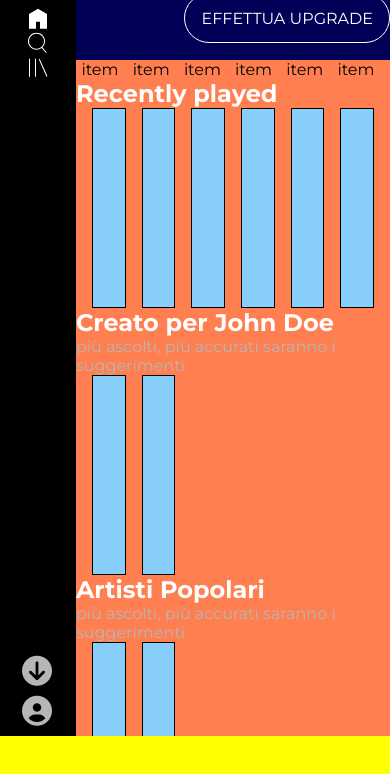
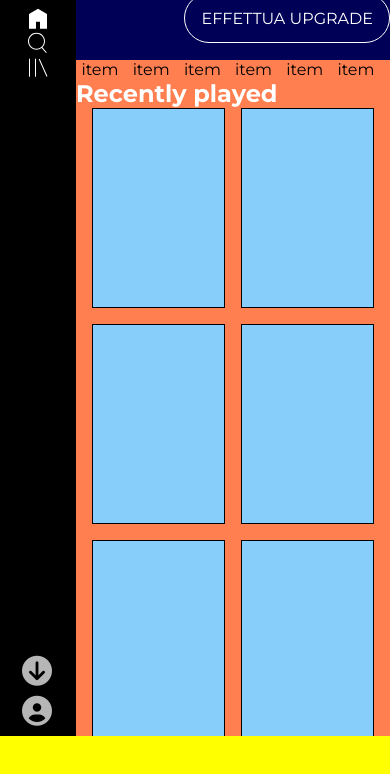
Before and after one commit to Baglio1683/html-css-spotifyweb, a plain HTML site: page index.html in a window 390 px wide. Shown: the part 24-798 px from the top of the page. Drawn offline with Linux system fonts and the light colour scheme.

Commit message:
Add Internal Structure of Main

```diff
--- a/css/style.css
+++ b/css/style.css
@@ -217,6 +217,29 @@ footer{
 @media screen and (max-width: 1100px){
 
 
+/* Settings Main  */
+.container-music{
+    flex-wrap: wrap;
+    row-gap: 1rem;
+}
+.card-sing{
+    width: calc(100% / 4 - ( 1rem * 5 / 4));
+
+}
+
+}
+
+
+
+/* Setting Media Query max 700px */
+
+@media screen and (max-width: 700px){
+
+/* Settings Main  */
+
+.card-sing{
+    width: calc(100% / 2 - (1rem * 3 / 2));
+}
 
 
 
@@ -224,20 +247,7 @@ footer{
 }
 
 
-
-/* Setting Media Query max 1100px */
-
-@media screen and (max-width: 700px){
-
-
-
-
-
-
-}
-
-
-/* Setting Media Query max 1100px */
+/* Setting Media Query max 600px */
 
 @media screen and (max-width: 600px){
 
@@ -288,10 +298,10 @@ footer{
 }
 
 
+}
 
 
 
-}
 
 
 /* SETTING MEDIA QUERY for Mx HEIGH 350px  */
```
